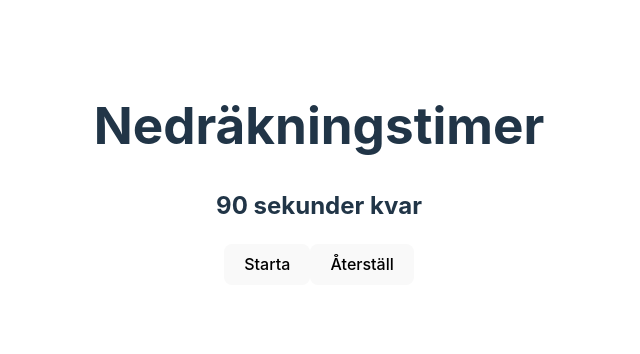
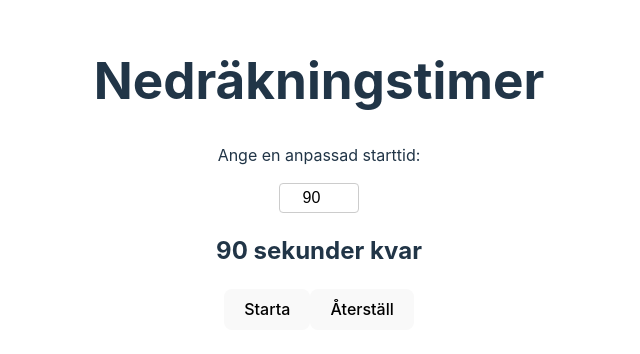
Before and after one commit to annagabain/exercise-react-countdown-timer, a React (Vite) app: page / in a window 1280 px wide. Shown: the part 226-580 px from the top of the page, without its empty margins (321-961 px from the left). Built offline with nearby package versions, Linux system fonts and the light colour scheme.

Commit message:
enable the user to choose the initial time

```diff
--- a/src/App.css
+++ b/src/App.css
@@ -4,3 +4,18 @@
   padding: 2rem;
   text-align: center;
 }
+
+#user-time-input {
+  max-width: 80px;
+  padding: 5px;
+  box-sizing: border-box;
+  text-align: center;
+  font-size: 16px;
+  border: 1px solid #ccc;
+  border-radius: 4px;
+  transition: width 0.2s ease;
+
+  &:disabled {
+    background-color: darkgrey;
+  }
+}
--- a/src/CountdownTimer.tsx
+++ b/src/CountdownTimer.tsx
@@ -2,10 +2,17 @@ import { useState, useRef, useEffect } from "react";
 
 export default function CountdownTimer() {
 
-    const initialTime = 90
-    const [timeLeft, setTimeLeft] = useState<number>(initialTime);
+    const initialTimeValue = 90
+    const [initialTime, setInitialTime] = useState<number>(initialTimeValue);
+    // const [initialTime, setInitialTime] = useState<number | string>('');
+
+    const [error, setError] = useState<string | null>(null);
+
+    const [timeLeft, setTimeLeft] = useState<number>(initialTimeValue);
     const [isActive, setIsActive] = useState<boolean>(false);
     const timeRef = useRef<number | null>(null);
+
+
 
     useEffect(() => {
 
@@ -13,17 +20,6 @@ export default function CountdownTimer() {
             setTimeLeft((previousTimeleft) => previousTimeleft - 1)
         }, 1000)) : (timeRef.current && clearInterval(timeRef.current));
 
-
-        // if (isActive) {
-        //     timeRef.current = window.setInterval(() => {
-        //         setTimeLeft((previousTimeleft) => previousTimeleft - 1)
-        //     }, 1000);
-        // } else {
-        //     // Clear the interval if the timer is paused or if timeLeft reaches zero
-        //     if (timeRef.current) {
-        //         clearInterval(timeRef.current);
-        //     }
-        // }
 
         return () => {
             if (timeRef.current !== null) {
@@ -34,16 +30,33 @@ export default function CountdownTimer() {
 
     }, [isActive, timeLeft]);
 
+    const handleInitialTimeChange = (event: React.ChangeEvent<HTMLInputElement>) => {
+        const userInputValue = parseInt(event.target.value);
+
+        if (isNaN(userInputValue) || userInputValue < 1 || userInputValue > 3600) {
+            setError('Värdet måste vara mellan 1 och 3600 sekunder.')
+            return;
+        }
+        setError(null); // Clear the error message if input is valid
+
+        setInitialTime(userInputValue);
+        if (!isActive) {
+            setTimeLeft(userInputValue); // Update timeLeft immediately if not active
+        }
+    }
+
     const handleStartandPause = () => {
         // Reset the timer if it reached 0
-        // Toggle the active state
-        timeLeft === 0 ? setTimeLeft(initialTime) : setIsActive(!isActive)
-    }
+        if (timeLeft === 0) {
+            setTimeLeft(initialTime);
+        }
+        setIsActive(!isActive);
+    };
 
 
     const handleReset = () => {
         // Reset the timer if it reached 0
-        setTimeLeft(initialTime);
+        setTimeLeft(initialTime); // Convert initialTime to number
 
         // stop the timer running
         setIsActive(false);
@@ -52,8 +65,22 @@ export default function CountdownTimer() {
     return (
         <div>
             <h1>Nedräkningstimer</h1>
+            <label>
+                <p>Ange en anpassad starttid:</p>
+                <input
+                    id="user-time-input"
+                    name="usersInput"
+                    type="number"
+                    value={initialTime}
+                    min="1"
+                    max="3600"
+                    onChange={handleInitialTimeChange}
+                    disabled={isActive}
+                />
+            </label>
 
-            <h2>{timeLeft} sekunder kvar</h2>
+            {error && <p style={{ color: 'red' }}>{error}</p>}
+            <h2>{timeLeft > 0 ? `${timeLeft} sekunder kvar` : `Tidens slut!`} </h2>
             <button onClick={handleStartandPause}>
                 {isActive && timeLeft > 0 ? "Pausa" : "Starta"}
             </button>
```
Also changed, not shown: src/App.tsx (+2 -5 lines).
